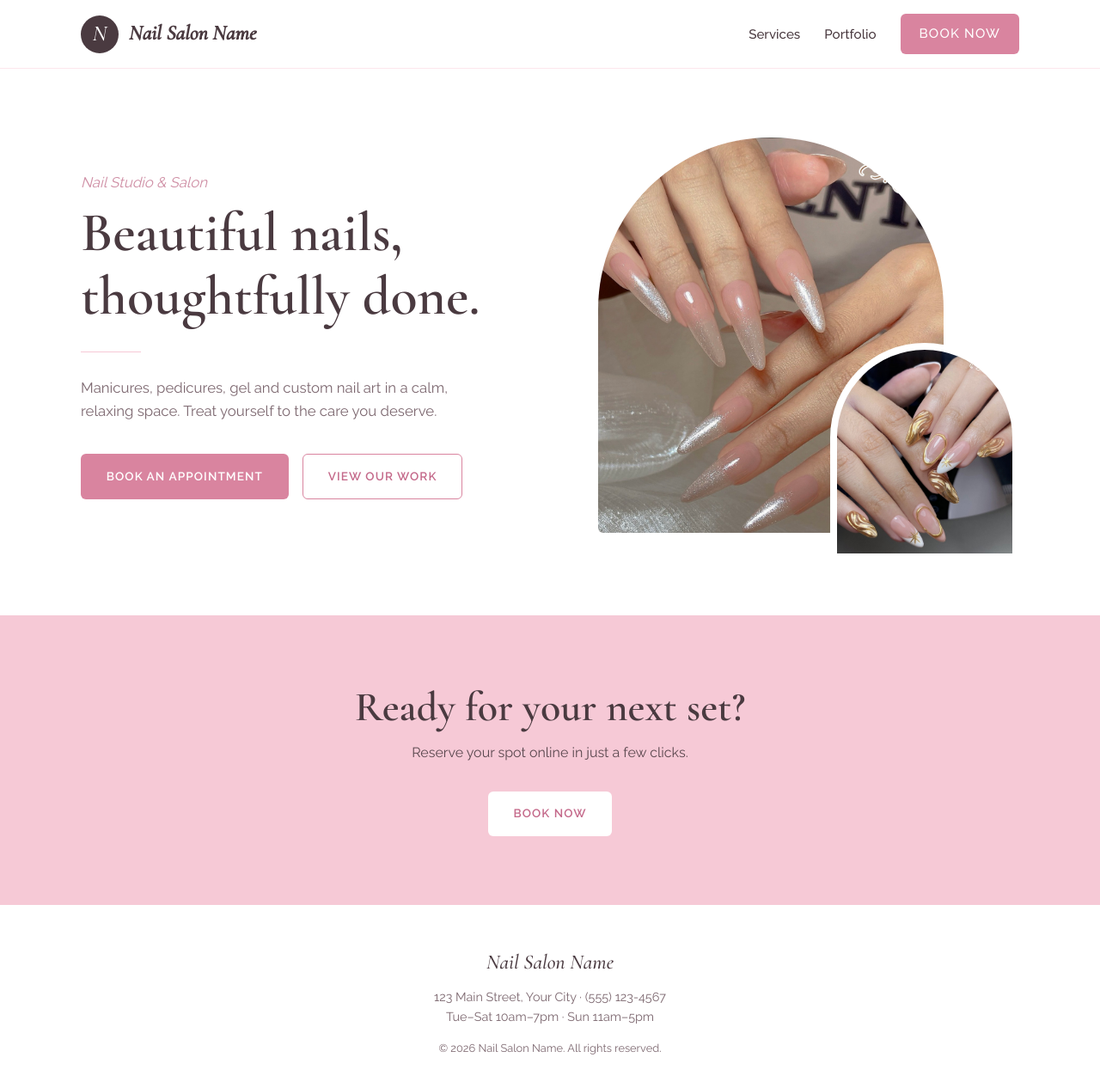
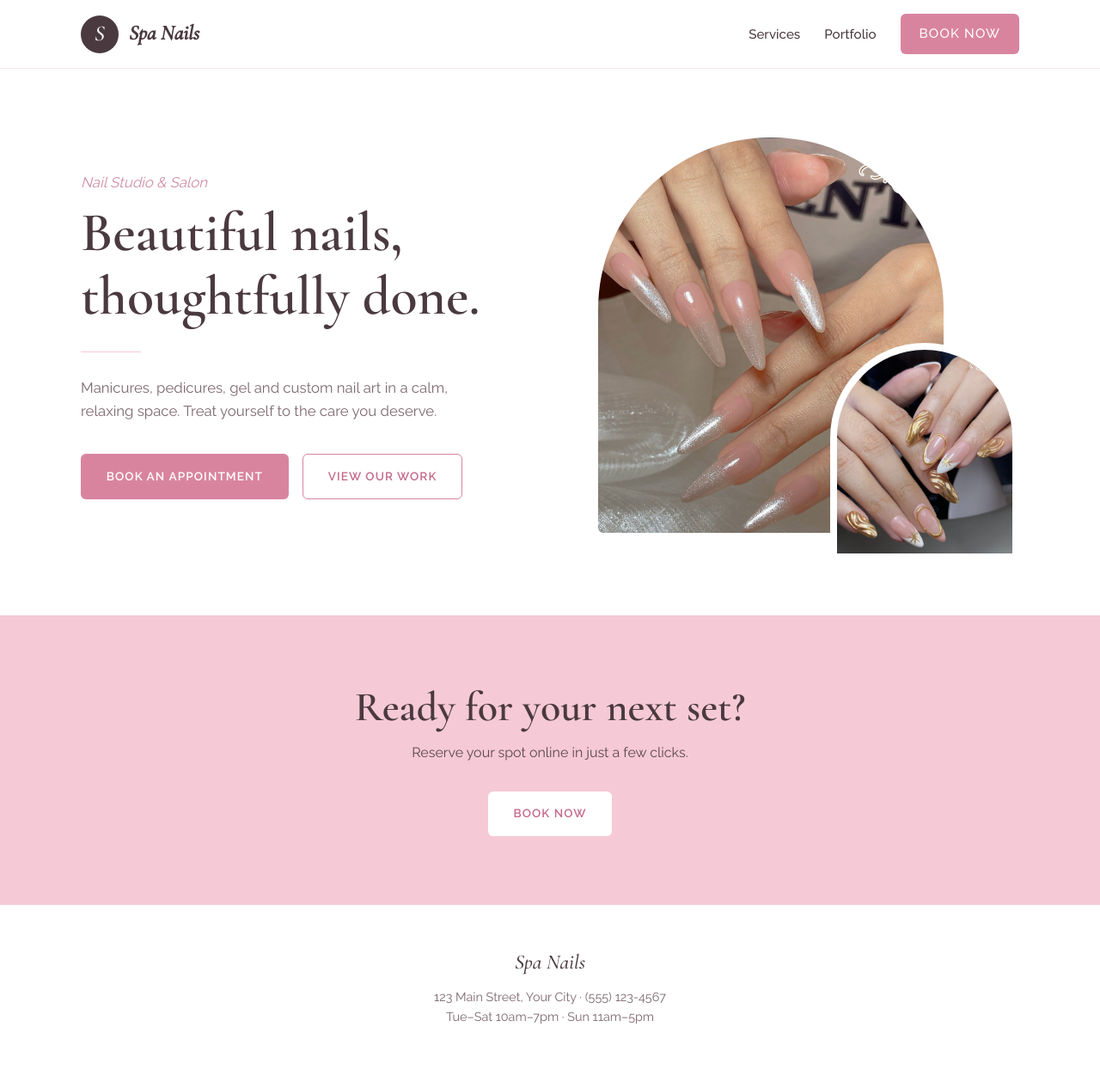
Before and after one commit to yulzuu/nail-salon-website, a plain HTML site: page index.html in a window 1280 px wide. Shown: the whole page at 86% size. After the commit the page ends 1242 px from the top, so only its background shows below. Drawn offline with nearby package versions, Linux system fonts and the light colour scheme.

Commit message:
fix salon name

```diff
--- a/index.html
+++ b/index.html
@@ -3,7 +3,7 @@
 <head>
   <meta charset="UTF-8">
   <meta name="viewport" content="width=device-width, initial-scale=1.0">
-  <title>Nail Salon Name</title>
+  <title>Spa Nails</title>
   <link rel="preconnect" href="https://fonts.googleapis.com">
   <link rel="preconnect" href="https://fonts.gstatic.com" crossorigin>
   <link href="https://fonts.googleapis.com/css2?family=Cormorant+Garamond:ital,wght@0,500;0,600;1,500&family=Raleway:wght@400;500;600&display=swap" rel="stylesheet">
@@ -15,8 +15,8 @@
   <header class="site-header">
     <nav class="nav">
       <a href="#" class="logo">
-        <span class="logo-mark">N</span>
-        <span class="logo-text">Nail Salon Name</span>
+        <span class="logo-mark">S</span>
+        <span class="logo-text">Spa Nails</span>
       </a>
       <ul class="nav-links">
         <li><a href="services.html">Services</a></li>
@@ -56,10 +56,9 @@
 
   <!-- Footer -->
   <footer class="site-footer">
-    <p class="footer-logo">Nail Salon Name</p>
+    <p class="footer-logo">Spa Nails</p>
     <p>123 Main Street, Your City &middot; (555) 123-4567</p>
     <p>Tue&ndash;Sat 10am&ndash;7pm &middot; Sun 11am&ndash;5pm</p>
-    <p class="copyright">&copy; 2026 Nail Salon Name. All rights reserved.</p>
   </footer>
 
 </body>
```
Also changed, not shown: services.html (+4 -5 lines).
